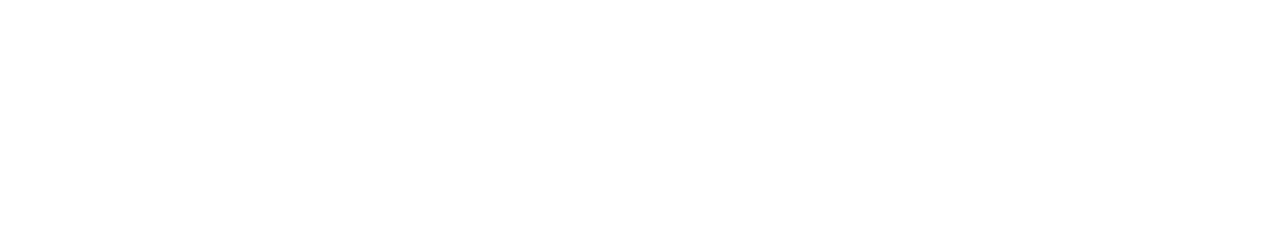
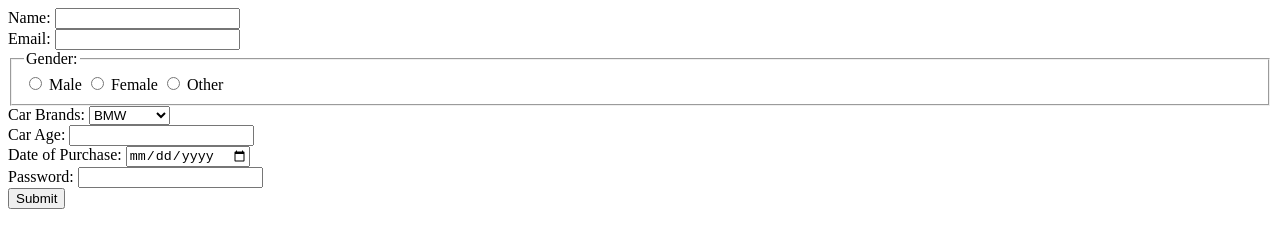
Before and after one commit to acciojob/car-insurance-form-DebarghaMondal, a website: page main.html in a window 1280 px wide. Drawn offline with Linux system fonts and the light colour scheme.

Commit message:
created a submission

```diff
--- a/main.html
+++ b/main.html
@@ -8,8 +8,48 @@
 
 <body>
 	<!-- the entire body must be written by student -->
-    <script type="text/javascript" src="./script.js">
-</script>
+
+<form action="/submit-form" method="post">
+    <div>
+        <label for="name">Name:</label>
+        <input type="text" id="name" name="name" required>
+    </div>
+    <div>
+        <label for="email">Email:</label>
+        <input type="email" id="email" name="email" required>
+    </div>
+    <div>
+        <fieldset>
+            <legend>Gender:</legend>
+            <label><input type="radio" name="gender" value="male" required> Male</label>
+            <label><input type="radio" name="gender" value="female" required> Female</label>
+            <label><input type="radio" name="gender" value="other" required> Other</label>
+        </fieldset>
+    </div>
+    <div>
+        <label for="cars">Car Brands:</label>
+        <select id="cars" name="cars">
+            <option value="BMW">BMW</option>
+            <option value="Audi">Audi</option>
+            <option value="Mercedes">Mercedes</option>
+        </select>
+    </div>
+    <div>
+        <label for="carage">Car Age:</label>
+        <input type="number" id="carage" name="carage" required>
+    </div>
+    <div>
+        <label for="dop">Date of Purchase:</label>
+        <input type="date" id="dop" name="dop" required>
+    </div>
+    <div>
+        <label for="password">Password:</label>
+        <input type="password" id="password" name="password" required>
+    </div>
+    <div>
+        <button type="submit">Submit</button>
+    </div>
+</form>
 
 </body>
 
```
